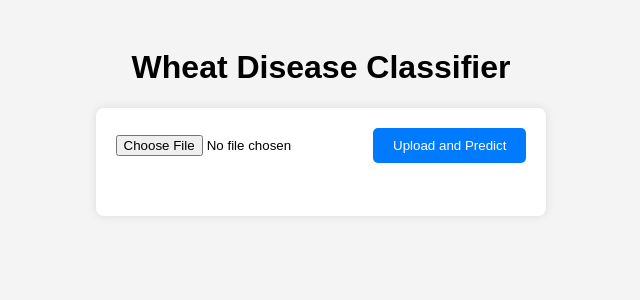
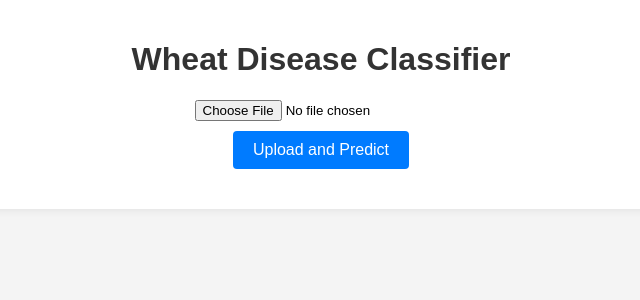
Before and after one commit to obaidhsn/wheat_leaf_disease_detection, a Flask app: page / in a window 1280 px wide. Shown: the top 300 px of the page, without its empty margins (319-959 px from the left). Run offline with Flask 3, Linux system fonts and the light colour scheme.

Commit message:
tensorflow downgraded and UI changes

```diff
--- a/app.py
+++ b/app.py
@@ -45,9 +45,9 @@ def predict():
         if mime_type not in ['image/jpeg', 'image/png']:
             return jsonify({'error': 'Invalid file type'})
 
-        class_name, probability = predictor.predict(img_path=file_path)
+        class_name, probability = predictor.predict(file_path)
         if class_name:
-            return jsonify({'class': class_name, 'probability': probability * 100, 'image': file_path})
+            return jsonify({'class': class_name, 'probability': f'{probability * 100:.2f}%', 'image': file_path})
         else:
             return jsonify({'error': 'Unable to classify image'})
     else:
--- a/predictor.py
+++ b/predictor.py
@@ -1,4 +1,3 @@
-import os
 import numpy as np
 import pandas as pd
 import cv2
--- a/static/style.css
+++ b/static/style.css
@@ -1,36 +1,54 @@
 body {
     font-family: Arial, sans-serif;
-    text-align: center;
     background-color: #f4f4f4;
-    padding: 20px;
+    margin: 0;
+    padding: 0;
 }
 
-.upload-form {
+.container {
+    width: 80%;
+    margin: 0 auto;
+    padding: 20px;
     background-color: #fff;
+    box-shadow: 0 0 10px rgba(0, 0, 0, 0.1);
     border-radius: 8px;
-    box-shadow: 0 0 10px rgba(0,0,0,0.1);
-    display: inline-block;
-    padding: 20px;
+}
+
+h1 {
+    color: #333;
+    text-align: center;
+}
+
+form {
+    display: flex;
+    flex-direction: column;
+    align-items: center;
 }
 
 input[type="file"] {
-    margin-bottom: 20px;
+    margin-bottom: 10px;
 }
 
 button {
+    background-color: #007bff;
+    color: #fff;
+    border: none;
     padding: 10px 20px;
-    background-color: #007bff;
-    border: none;
-    color: #fff;
-    border-radius: 5px;
+    border-radius: 4px;
     cursor: pointer;
+    font-size: 16px;
 }
 
 button:hover {
     background-color: #0056b3;
 }
 
-.result {
+#result {
     margin-top: 20px;
-    font-size: 18px;
+    text-align: center;
 }
+
+.loading img {
+    display: block;
+    margin: 0 auto;
+}
--- a/templates/index.html
+++ b/templates/index.html
@@ -5,58 +5,50 @@
     <meta name="viewport" content="width=device-width, initial-scale=1.0">
     <title>Wheat Disease Classifier</title>
     <link rel="stylesheet" href="{{ url_for('static', filename='style.css') }}">
+    <script src="https://code.jquery.com/jquery-3.6.0.min.js"></script>
 </head>
 <body>
-    <h1>Wheat Disease Classifier</h1>
-    <div class="upload-form">
-        <form id="uploadForm" enctype="multipart/form-data">
-            <input type="file" name="file" id="fileInput" accept="image/*" required>
-            <button type="button" onclick="uploadFile()">Upload and Predict</button>
+    <div class="container">
+        <h1>Wheat Disease Classifier</h1>
+        <form id="upload-form" enctype="multipart/form-data">
+            <input type="file" name="file" accept="image/*" required>
+            <button type="submit">Upload and Predict</button>
         </form>
-        <div class="result" id="result"></div>
+        <div id="loading" class="loading" style="display: none;">
+            <img src="{{ url_for('static', filename='loading.gif') }}" alt="Loading...">
+        </div>
+        <div id="result" class="result">
+            <!-- Result will be displayed here -->
+        </div>
     </div>
 
     <script>
-        function uploadFile() {
-            const fileInput = document.getElementById('fileInput');
-            const file = fileInput.files[0];
+        $(document).ready(function() {
+            $('#upload-form').submit(function(event) {
+                event.preventDefault();
+                $('#loading').show();
 
-            if (!file) {
-                alert('Please select an image file first.');
-                return;
-            }
+                var formData = new FormData(this);
 
-            if (file.size > 5 * 1024 * 1024) { // 5MB size limit
-                alert('File size exceeds 5MB limit.');
-                return;
-            }
-
-            const formData = new FormData();
-            formData.append('file', file);
-
-            fetch('/predict', {
-                method: 'POST',
-                body: formData
-            })
-            .then(response => response.json())
-            .then(data => {
-                const resultDiv = document.getElementById('result');
-                if (data.error) {
-                    resultDiv.innerHTML = `<p style="color:red;">${data.error}</p>`;
-                } else {
-                    const imgUrl = `/uploads/${data.image}`;
-                    resultDiv.innerHTML = `
-                        <p><strong>Class:</strong> ${data.class}</p>
-                        <p><strong>Probability:</strong> ${data.probability.toFixed(2)}%</p>
-                        <img src="${imgUrl}" alt="Uploaded Image" style="max-width: 100%; height: auto;">
-                    `;
-                }
-            })
-            .catch(error => {
-                console.error('Error:', error);
-                alert('An error occurred while uploading the file.');
+                $.ajax({
+                    url: '/predict',
+                    type: 'POST',
+                    data: formData,
+                    processData: false,
+                    contentType: false,
+                    success: function(response) {
+                        $('#loading').hide();
+                        if (response.error) {
+                            $('#result').html('<p style="color: red;">Error: ' + response.error + '</p>');
+                        } else {
+                            $('#result').html('<p><strong>Class:</strong> ' + response.class + '</p>' +
+                                              '<p><strong>Probability:</strong> ' + response.probability + '</p>' +
+                                              '<img src="' + response.image + '" alt="Uploaded Image" style="max-width: 500px; height: auto;">');
+                        }
+                    }
+                });
             });
-        }
+        });
     </script>
 </body>
 </html>
```
Also changed, not shown: uploads/00071.jpg (added), uploads/00421.jpg (added), uploads/0071.jpg (added).
